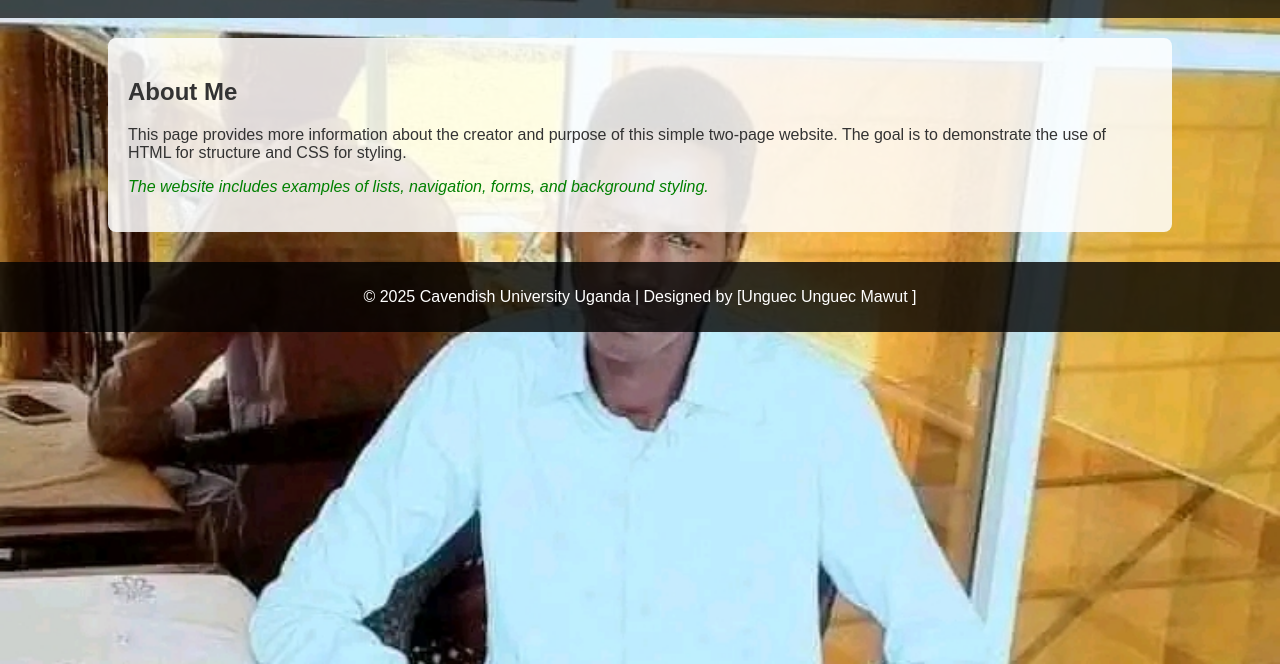
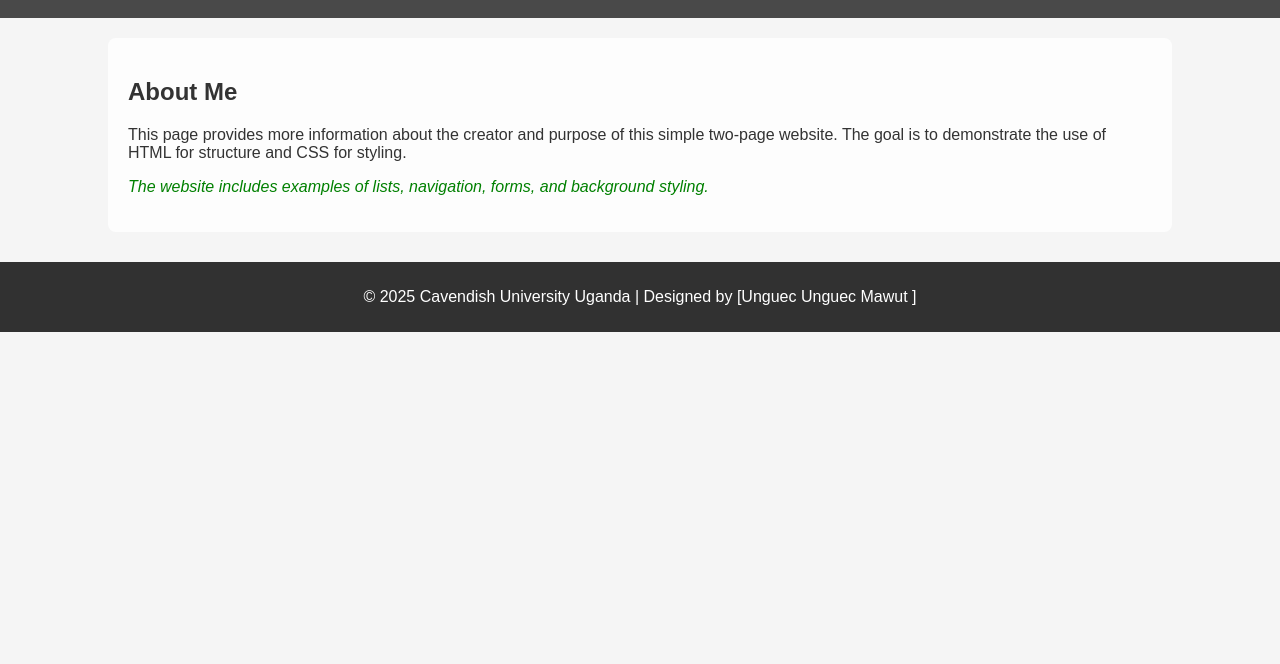
Before and after one commit to uu250773-coder/git-project, a plain HTML site: page index.html in a window 1280 px wide. Shown: the part 136-800 px from the top of the page. Drawn offline with Linux system fonts and the light colour scheme.

Commit message:
remove background image

```diff
--- a/general.css
+++ b/general.css
@@ -3,7 +3,6 @@ body {
   font-family: Arial, sans-serif;
   margin: 0;
   padding: 0;
-  background-image: url("./html_files/1711393275108.jpg");
   background-size: cover;
   background-attachment: fixed;
   color: #333;
```
